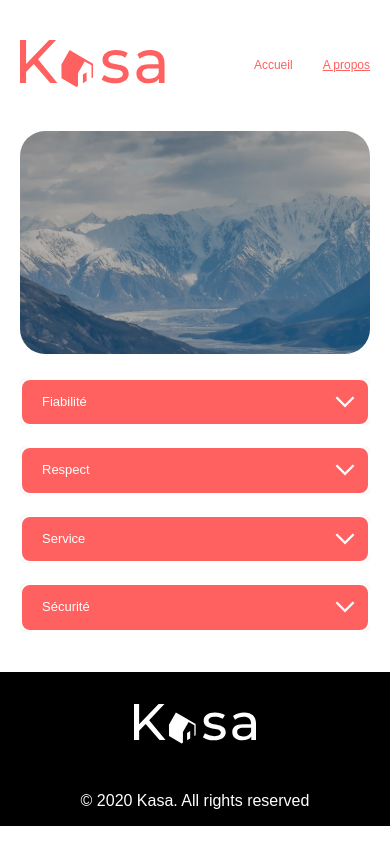
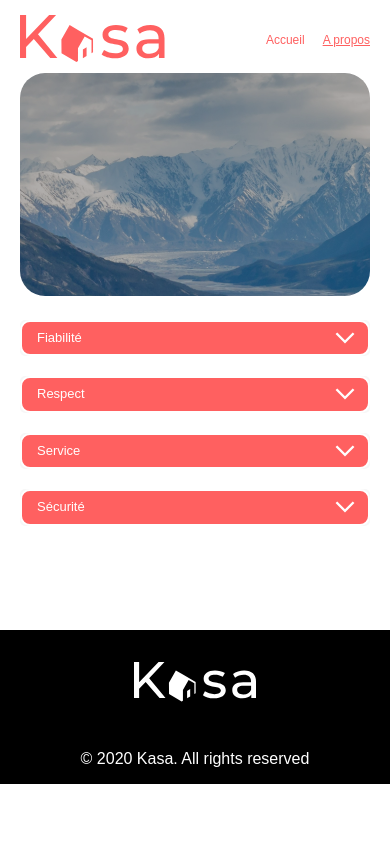
Before and after one commit to FlorysiakSimon/FlorysiakSimon_11_26082021, a React (Create React App) app: page /about in a window 390 px wide. Built offline with nearby package versions, Linux system fonts and the light colour scheme.

Commit message:
css update

```diff
--- a/src/styles/AboutPage.scss
+++ b/src/styles/AboutPage.scss
@@ -7,7 +7,9 @@
   object-fit: cover;
   filter: brightness(0.7);
 }
-
+.aboutDropdown {
+  margin-bottom: 6.5em;
+}
 @media screen and (max-width: 768px) {
   .aboutBanner {
     margin-bottom: 20px;
--- a/src/styles/ApartmentPage.scss
+++ b/src/styles/ApartmentPage.scss
@@ -20,6 +20,8 @@
   &Host {
     display: flex;
     margin-bottom: 18px;
+    justify-content: flex-end;
+    align-items: center;
     &Name {
       display: flex;
       flex-direction: column;
@@ -28,9 +30,6 @@
       font-size: 18px;
       line-height: 142.6%;
       margin-right: 10px;
-      span {
-        margin-bottom: 5px;
-      }
     }
     &Img {
       width: 64px;
--- a/src/styles/Banner.scss
+++ b/src/styles/Banner.scss
@@ -36,7 +36,7 @@
       left: 50%;
       top: 50%;
       color: $white;
-      transform: translate(-80%, -50%);
+      transform: translate(-90%, -50%);
     }
   }
 }
--- a/src/styles/Card.scss
+++ b/src/styles/Card.scss
@@ -38,7 +38,7 @@
   }
 }
 
-@media screen and (max-width: 860px) {
+@media screen and (max-width: 810px) {
   .appartement {
     grid-template-columns: repeat(1, 1fr);
     background-color: $white;
--- a/src/styles/Carousel.scss
+++ b/src/styles/Carousel.scss
@@ -26,8 +26,16 @@
   }
 }
 
+.carouselArrowLeft:hover,
+.carouselArrowRight:hover {
+  filter: invert(37%) sepia(93%) saturate(7471%) hue-rotate(356deg)
+    brightness(91%) contrast(135%);
+  cursor: pointer;
+}
+
 @media screen and (max-width: 768px) {
   .carousel {
+    margin-bottom: 10px;
     &Img {
       height: 255px;
       border-radius: 10px;
@@ -36,11 +44,13 @@
       width: 11px;
       height: 19px;
       top: 118px;
+      left: 7px;
     }
     &ArrowRight {
       width: 11px;
       height: 19px;
       top: 118px;
+      right: 7px;
     }
   }
 }
--- a/src/styles/Dropdown.scss
+++ b/src/styles/Dropdown.scss
@@ -13,12 +13,18 @@
     border-radius: 10px;
     justify-content: space-between;
     align-items: center;
+    &:hover {
+      cursor: pointer;
+    }
   }
   &Arrow {
     margin-right: 16px;
+    transition: transform 0.2s;
+
     &-active {
       margin-right: 16px;
-      transform: rotate(180deg);
+      transform: rotate(-180deg);
+      transition: transform 0.2s;
     }
   }
   &Title {
@@ -46,6 +52,7 @@
   .dropdown {
     &Title {
       font-size: 13px;
+      padding: 7px 15px;
     }
     &Arrow {
       margin-right: 13px;
--- a/src/styles/ErrorPage.scss
+++ b/src/styles/ErrorPage.scss
@@ -28,6 +28,7 @@
     margin: auto 0;
     &404 {
       font-size: 96px;
+      margin-top: 1em;
     }
     &Text {
       font-size: 18px;
--- a/src/styles/Header.scss
+++ b/src/styles/Header.scss
@@ -18,6 +18,9 @@ header {
       text-decoration: none;
       font-weight: 500;
       line-height: 34px;
+      &:hover {
+        text-decoration: underline;
+      }
     }
   }
 }
@@ -40,4 +43,7 @@ header {
       }
     }
   }
+  .about {
+    margin-left: 1.5em;
+  }
 }
--- a/src/styles/HomePage.scss
+++ b/src/styles/HomePage.scss
@@ -17,4 +17,8 @@
       transform: translate(-80%, -50%);
     }
   }
+  header {
+    margin-top: 15px;
+    margin-bottom: 7px;
+  }
 }
```
Also changed, not shown: src/assets/arrow-red.svg (added), 1 other file (tests, documents, lock files or other folders).
